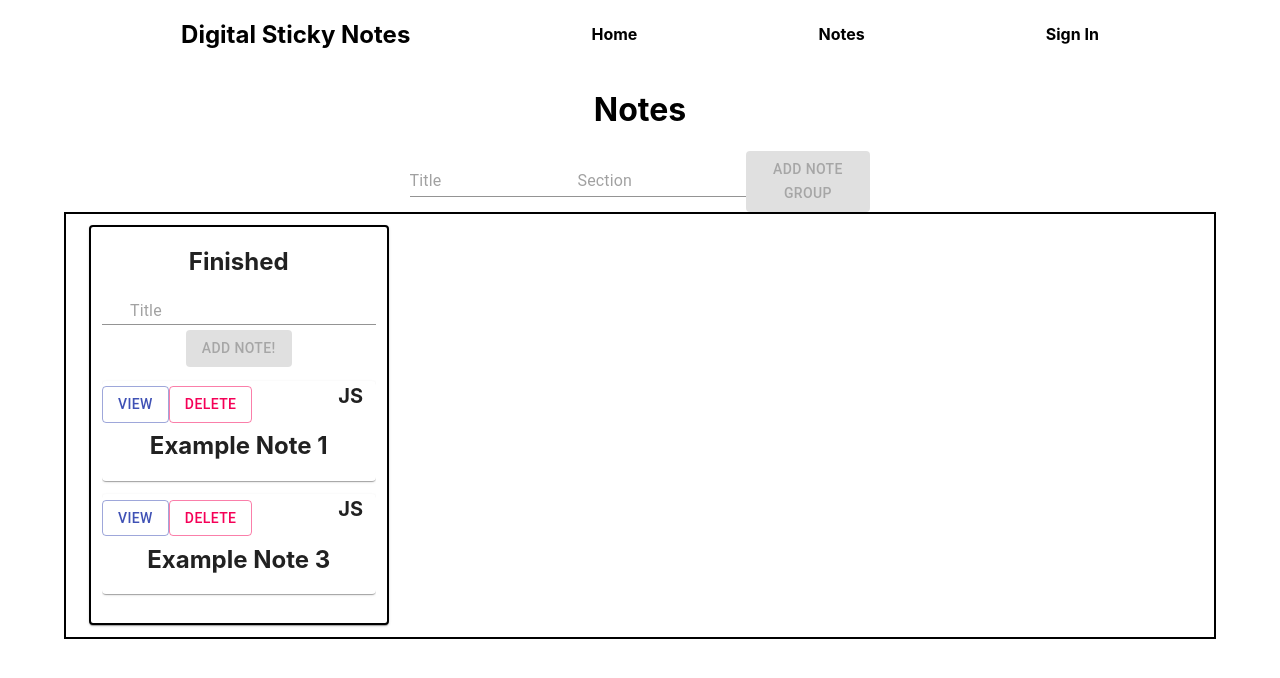
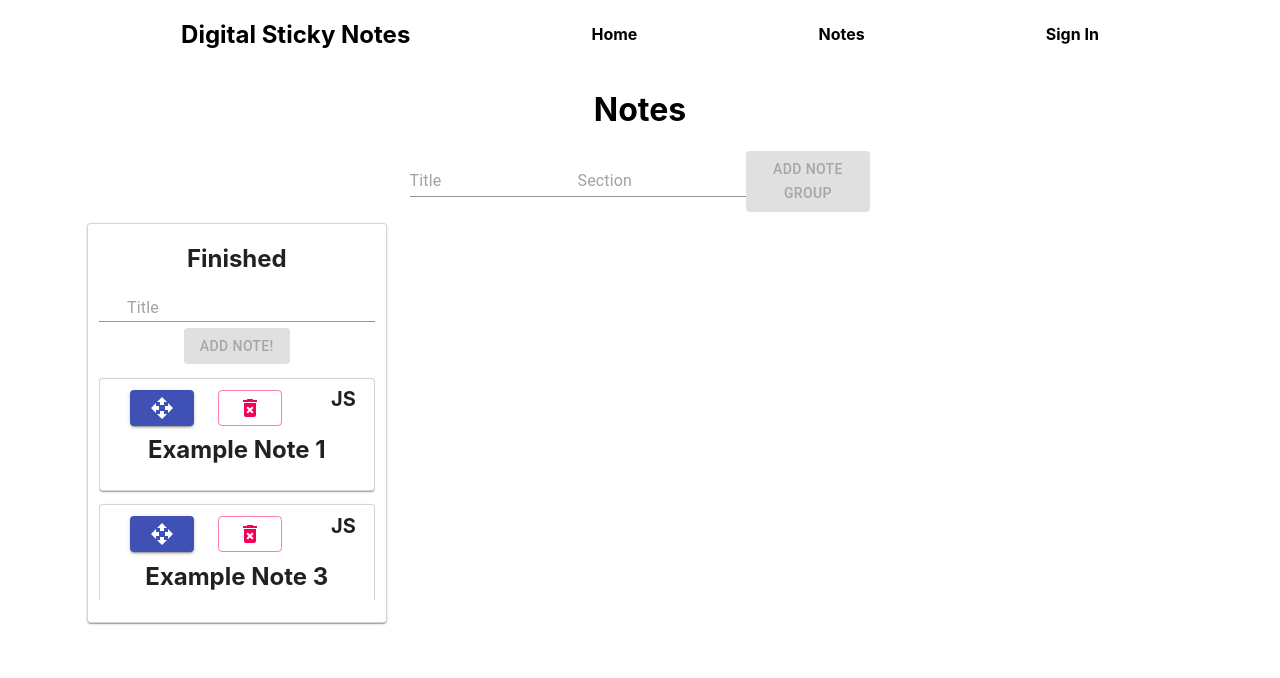
Before and after one commit to DustinG98/DigitalStickyNotes, a React (Create React App) app in the folder digital-sticky-notes/: page /notes in a window 1280 px wide. Shown: the top 678 px of the page. Built offline with nearby package versions, Linux system fonts and the light colour scheme; what draft-js-custom-styles would draw is missing.

Commit message:
added material ui styling and icons

```diff
--- a/digital-sticky-notes/package.json
+++ b/digital-sticky-notes/package.json
@@ -4,6 +4,7 @@
   "private": true,
   "dependencies": {
     "@material-ui/core": "^4.8.1",
+    "@material-ui/icons": "^4.5.1",
     "draft-js": "^0.11.3",
     "draft-js-custom-styles": "^2.1.1",
     "node-sass": "^4.13.0",
--- a/digital-sticky-notes/src/App.scss
+++ b/digital-sticky-notes/src/App.scss
@@ -1,3 +1,5 @@
+$phone: 500px;
+
 .App {
   text-align: center;
 }
@@ -25,6 +27,12 @@
   display: flex;
   justify-content: space-evenly;
   align-items: center;
+  @media screen and (max-width: $phone) {
+    flex-direction: column;
+        h1 {
+          font-size: 1rem;
+        }
+  }
   .navLink{
     text-decoration: none;
     font-weight: 700;
--- a/digital-sticky-notes/src/pages/notes/NoteGroups.js
+++ b/digital-sticky-notes/src/pages/notes/NoteGroups.js
@@ -2,6 +2,7 @@ import React, { useState } from 'react';
 import { connect } from 'react-redux'
 import NoteCardHeader from './components/notes/NoteCardHeader'
 import './notes.scss'
+import './notegroups.scss'
 import AddNote from './components/notes/AddNote'
 
 import Card from '@material-ui/core/Card'
@@ -53,7 +54,7 @@ const NoteGroups = (props) => {
     }
     return (
         <div>
-            <div style={{ display: 'flex', alignItems: 'center', justifyContent: 'center' }} >
+            <div className="noteGroupForm" >
                 <form onSubmit={e => handleAddNoteGroup(e)} style={{ display: 'flex', alignItems: 'center', justifyContent: 'space-evenly', width: '40%' }}>
                     <TextField required type="text" name="title" placeholder="Title" value={title} onChange={event => handleTitleChange(event)}/>
                     <TextField required type="text" name="section" placeholder="Section" value={section} onChange={event => handleSectionChange(event)}/>
--- a/digital-sticky-notes/src/pages/notes/components/notes/NoteCardHeader.js
+++ b/digital-sticky-notes/src/pages/notes/components/notes/NoteCardHeader.js
@@ -9,7 +9,8 @@ import { removeNote } from '../../actions'
 
 import Card from '@material-ui/core/Card'
 import Button from '@material-ui/core/Button'
-
+import DeleteForeverIcon from '@material-ui/icons/DeleteForever';
+import OpenWithIcon from '@material-ui/icons/OpenWith';
 
 const NoteCardHeader = (props) => {
     const { notes, section, noteGroupID } = props;
@@ -29,7 +30,7 @@ const NoteCardHeader = (props) => {
                     <button onClick={() => deleteNote(noteGroupId, note.id)}>D</button> */}
                     <Popup
 
-                    trigger={<Button variant="outlined" color="primary">View</Button>}
+                    trigger={<Button variant="contained" color="primary"><OpenWithIcon/></Button>}
                      modal
                      closeOnDocumentClick={false}
                     >
@@ -39,7 +40,7 @@ const NoteCardHeader = (props) => {
                         </div>
                         }}
                     </Popup>
-                    <Button variant="outlined" color="secondary" onClick={() => handleRemoveNote(note.id)}>Delete</Button>
+                    <Button variant="outlined" color="secondary" onClick={() => handleRemoveNote(note.id)}><DeleteForeverIcon/></Button>
                 </div>
                 <div className="noteCardTag">
                     <span>{section}</span>
--- a/digital-sticky-notes/src/pages/notes/notegroups.scss
+++ b/digital-sticky-notes/src/pages/notes/notegroups.scss
@@ -1,3 +1,22 @@
-.noteGroup {
-    border: 2px solid black;
+$phone: 500px;
+
+.noteGroupForm {
+    display: flex;
+    justify-content: center;
+    align-items: center;
+    @media screen and (max-width: $phone) {
+        form {
+            display: flex;
+            flex-direction: column;
+            min-width: 100%;
+            input {
+                margin-bottom: 3%;
+            }
+            button {
+                margin-top: 3%;
+                width: 70%;
+                margin-bottom: 5%;
+            }
+        }
+    }
 }
--- a/digital-sticky-notes/src/pages/notes/notes.scss
+++ b/digital-sticky-notes/src/pages/notes/notes.scss
@@ -1,6 +1,8 @@
+$phone: 500px;
+
 
 .noteGroup {
-    border: 2px solid black;
+    border: 1px solid rgba(134, 134, 134, 0.356);
 }
 .noteCardHeader{
     width: 100%;
@@ -13,7 +15,8 @@
     align-items: center;
     margin: 5% 0;
     text-align: center;
-
+    padding: 2%;
+    border: 1px solid rgba(134, 134, 134, 0.356);
 
     h2{
         position: relative;
@@ -27,7 +30,7 @@
     .buttons{
         display: flex;
         align-self: flex-start;
-        justify-content: flex-start;
+        justify-content: space-evenly;
         width: 80%;
         margin-top: 2%;
     }
@@ -64,6 +67,9 @@
     align-items: center;
     border-radius: 5%;
     overflow-y: auto;
+    @media screen and (max-width: $phone) {
+        min-width: 100%;
+    }
     form {
         display: flex;
         flex-direction: column;
@@ -87,6 +93,6 @@
     justify-content: flex-start;
     display: flex;
     overflow-x: auto;
-    border: 2px solid black;
     padding: 1%;
+
 }
```
Also changed, not shown: 1 other file (tests, documents, lock files or other folders).
